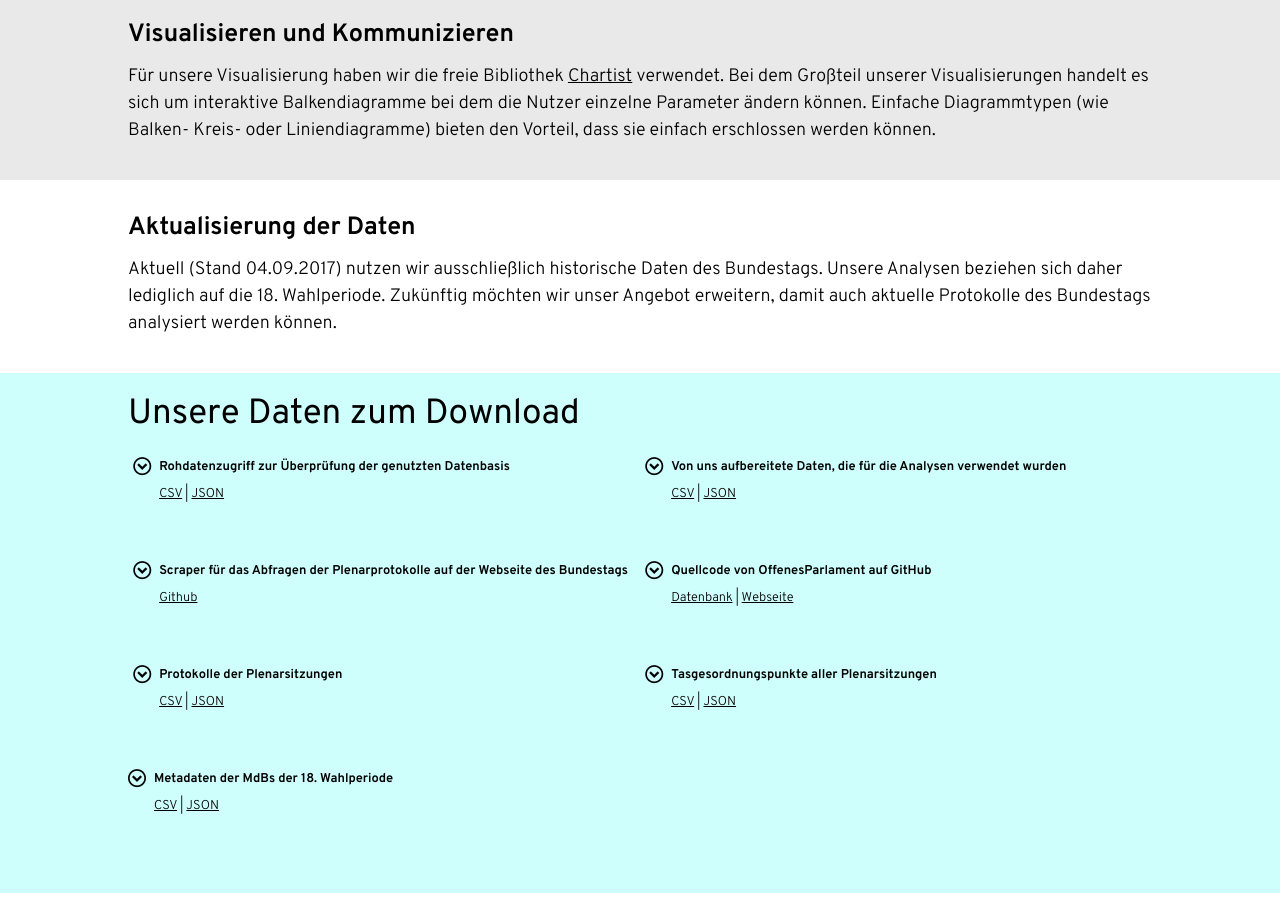
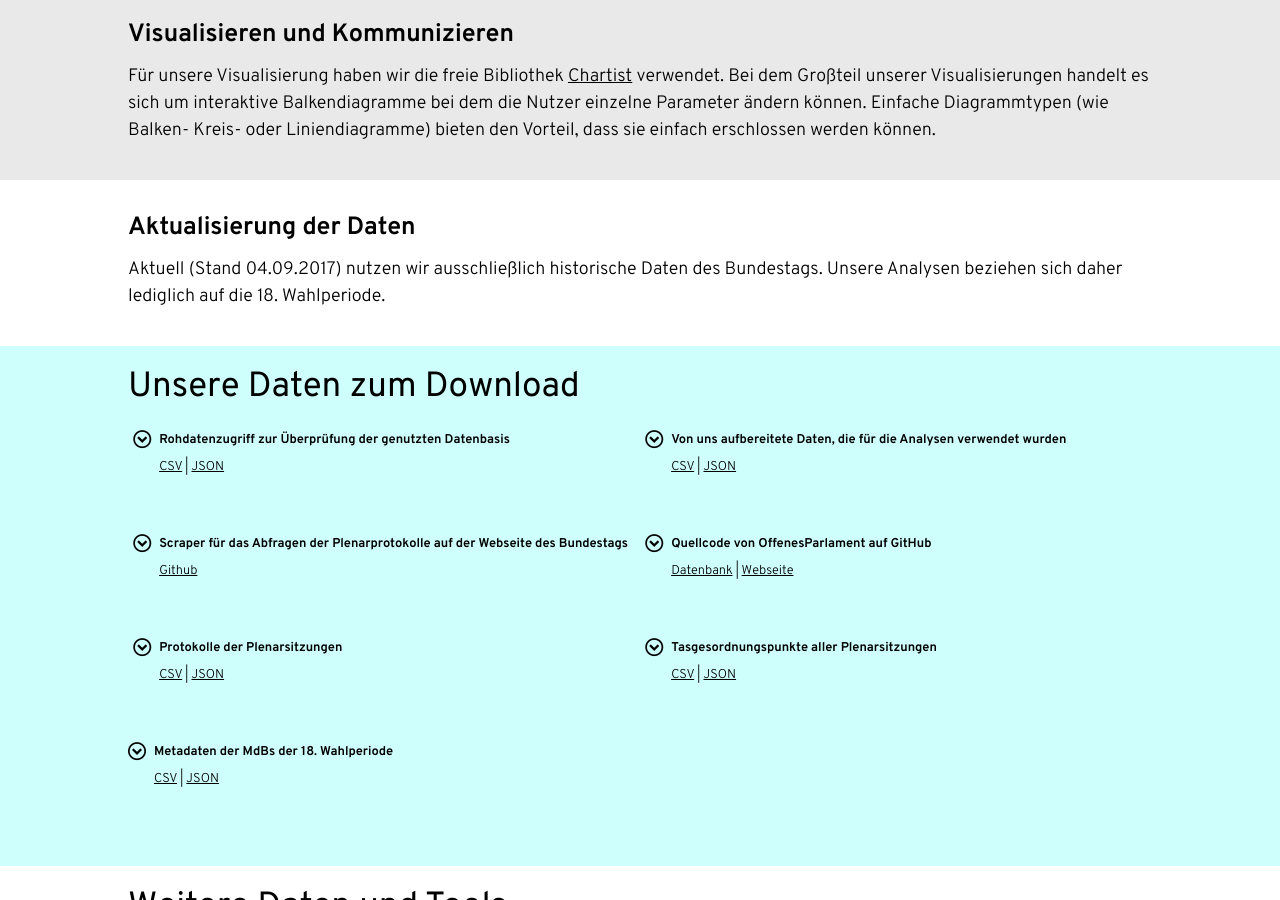
Before and after one commit to Datenschule/offenesparlament.de-frontend, a Jekyll site: the page built from daten/index.html, in a window 1280 px wide and 900 px high, scrolled down 1768 px. Built offline with Jekyll 4.4.1, drawn with Linux system fonts in a browser that asks for light colours; comment, search, counter and statistics services are not loaded.

Commit message:
Update index.html

```diff
--- a/daten/index.html
+++ b/daten/index.html
@@ -101,8 +101,7 @@
 <div class="container container-padding">
 	<div class="container-left-12">
 		<h3><strong>Aktualisierung der Daten</strong></h3>
-		<p>Aktuell (Stand 04.09.2017) nutzen wir ausschließlich historische Daten des Bundestags. Unsere Analysen beziehen sich daher lediglich auf die 18. Wahlperiode. Zukünftig möchten wir unser Angebot erweitern, damit auch aktuelle
-			Protokolle des Bundestags analysiert werden können.
+		<p>Aktuell (Stand 04.09.2017) nutzen wir ausschließlich historische Daten des Bundestags. Unsere Analysen beziehen sich daher lediglich auf die 18. Wahlperiode.
 		</p>
 	</div>
 </div>
```
